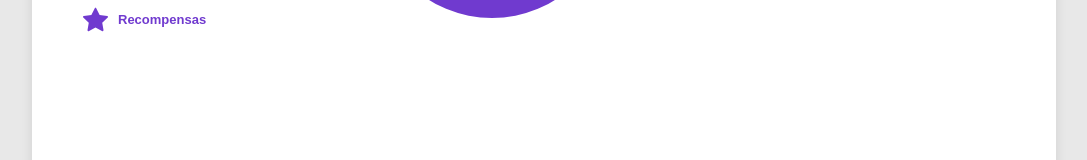
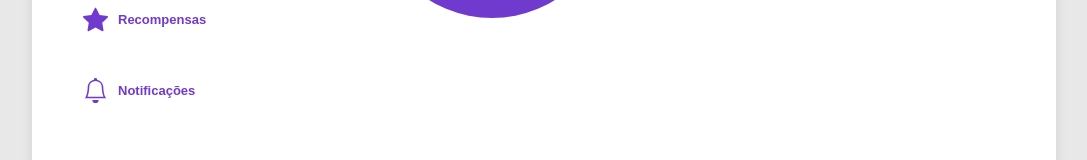
Before and after one commit to MarinaMenezess/Habitta, a plain HTML site: page frontend/perfil.html in a window 1280 px wide. Shown: the part 458-618 px from the top of the page, without its empty margins (96-1183 px from the left). Drawn offline with Linux system fonts and the light colour scheme.

Commit message:
nav atualizado

```diff
--- a/frontend/perfil.html
+++ b/frontend/perfil.html
@@ -33,6 +33,10 @@
         <div class="nav-sections">
           <img src="./assets/star-fill.svg" alt="">
           <a href="recompensas.html">Recompensas</a>
+        </div>
+        <div class="nav-sections">
+          <img src="./assets/bell.svg" alt="">
+          <a href="notificacoes.html">Notificações</a>
         </div>
       </nav>
     </aside>
```
Also changed, not shown: frontend/notificacoes.js (added), frontend/recompensas.js (added).
